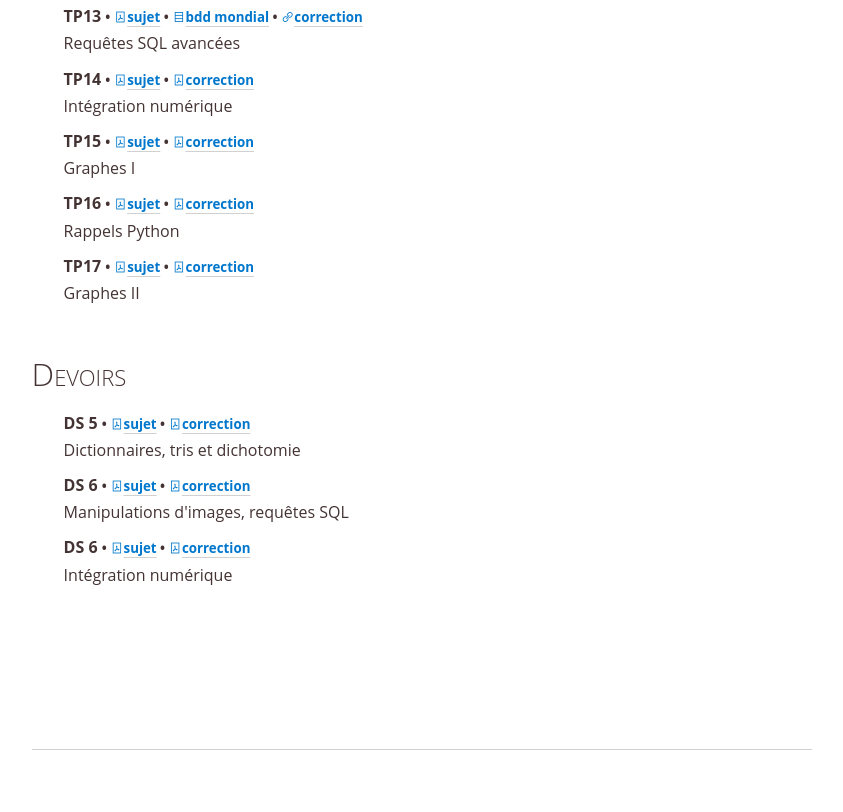
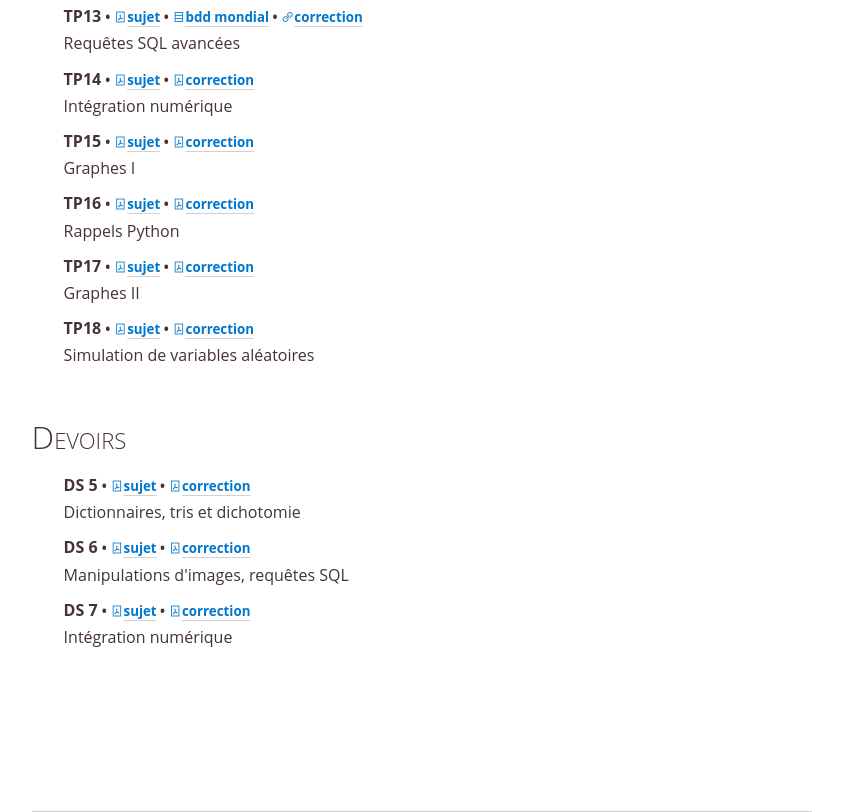
Before and after one commit to gbelouze/gbelouze, a plain HTML site: page docs/tps.html in a window 1280 px wide. Shown: the part 475-1287 px from the top of the page, without its empty margins (218-1061 px from the left). Before the commit the page ends 1225 px from the top, so only its background shows below. Drawn offline with nearby package versions, Linux system fonts and the light colour scheme.

Commit message:
add tp18

```diff
--- a/docs/tps.html
+++ b/docs/tps.html
@@ -152,6 +152,18 @@
           </small>
         </dt>
         <dd>Graphes II</dd>
+        <dt>
+          TP18
+          <small>
+            •
+            <a href="tps/18.pdf"><i class="las la-file-pdf"></i>sujet</a>
+            •
+            <a href="tps.html"
+              ><i class="las la-file-pdf"></i>correction</a
+            >
+          </small>
+        </dt>
+        <dd>Simulation de variables aléatoires</dd>
       </dl>
       <h2>Devoirs</h2>
       <dl>
@@ -178,7 +190,7 @@
         </dt>
         <dd>Manipulations d'images, requêtes SQL</dd>
         <dt>
-          DS 6
+          DS 7
           <small>
             •
             <a href="tps/exam-7.pdf"><i class="las la-file-pdf"></i>sujet</a> •
```
Also changed, not shown: 1 other file.
